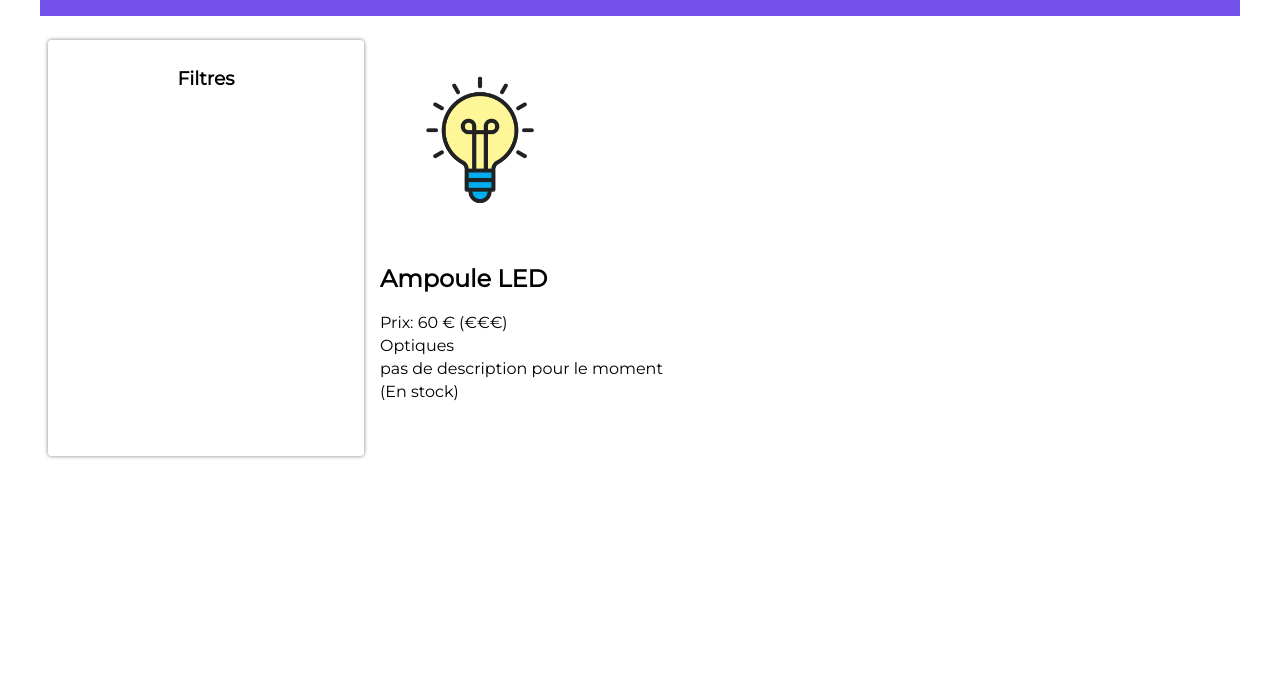
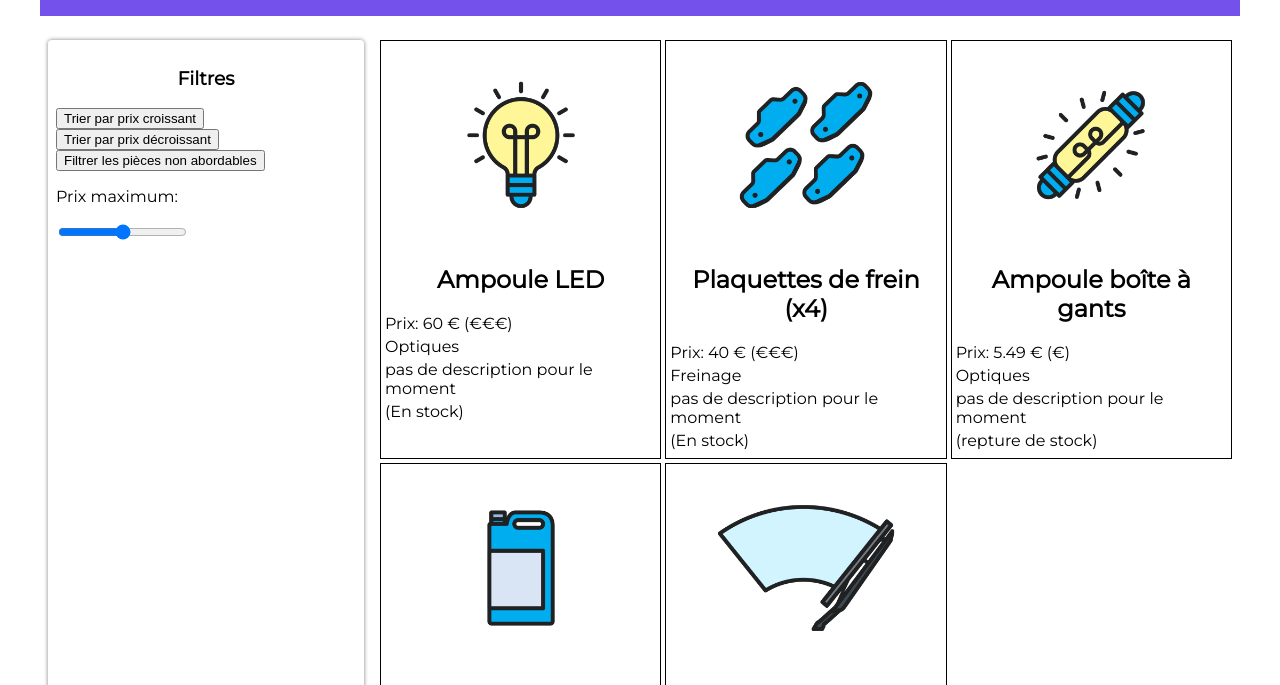
Before and after one commit to KHALILBENTAYEB0895/formation_javascript, a website: page index.html in a window 1280 px wide. Shown: the part 98-783 px from the top of the page. Drawn offline with Linux system fonts and the light colour scheme.

Commit message:
filre avec input range

```diff
--- a/index.html
+++ b/index.html
@@ -15,6 +15,14 @@
 			<!-- Menu de recherche -->
 			<section class="filtres">
 				<h3>Filtres</h3>
+				<button class="btn-trier-crois">Trier par prix croissant</button>
+				<br>
+				<button class="btn-trier-decrois">Trier par prix décroissant</button>
+				<br>
+				<button class="btn-filtrer">Filtrer les pièces non abordables</button>
+				<br>
+				<p>Prix maximum:</p>
+				<input type="range" name="prix-max" id="prix-max" min="0" max="60" step="5">
 			</section>
 
 			<!-- Fiches produits -->
--- a/pieces.js
+++ b/pieces.js
@@ -1,30 +1,81 @@
-const reponse = await fetch("pieces-autos.json");
-const pieces = await reponse.json();
+// const reponse = await ;
+// const pieces = await reponse.json();
+const pieces = await fetch("pieces-autos.json").then(pieces=>pieces.json());
 
-const article = pieces[0];
+
+
+
+
+function genererPieces(pieces){
+    for (let i = 0 ; i < pieces.length ;i++){
+
+        const pieceElement = document.createElement("article");
 
         const imageElement = document.createElement("img");
-imageElement.src = article.image;
+        imageElement.src = pieces[i].image;
+        pieceElement.appendChild(imageElement);
 
         const nomElement = document.createElement("h2");
-nomElement.innerText = article.nom;
+        nomElement.innerText = pieces[i].nom;
+        pieceElement.appendChild(nomElement);
 
         const prixElement = document.createElement("p");
-prixElement.innerText = `Prix: ${article.prix} € (${article.prix < 35 ? "€" : "€€€"})`;
+        prixElement.innerText = `Prix: ${pieces[i].prix} € (${pieces[i].prix < 35 ? "€" : "€€€"})`;
+        pieceElement.appendChild(prixElement);
 
         const categorieElement = document.createElement("p");
-categorieElement.innerText = article.categorie ?? "(aucune catégorie)";
+        categorieElement.innerText = pieces[i].categorie ?? "(aucune catégorie)";
+        pieceElement.appendChild(categorieElement);
 
         const descriptionElement = document.createElement("p");
-descriptionElement.innerText = article.descriptionElement ?? "pas de description pour le moment";
+        descriptionElement.innerText = pieces[i].descriptionElement ?? "pas de description pour le moment";
+        pieceElement.appendChild(descriptionElement);
 
         const dispoElement  = document.createElement("p");
-dispoElement.innerText = article.disponibilite == true ? "(En stock)" : "(repture de stock)";
+        dispoElement.innerText = pieces[i].disponibilite == true ? "(En stock)" : "(repture de stock)";
+        pieceElement.appendChild(dispoElement);
 
-const sectionFiches = document.querySelector(".fiches");
-sectionFiches.appendChild(imageElement);
-sectionFiches.appendChild(nomElement);
-sectionFiches.appendChild(prixElement);
-sectionFiches.appendChild(categorieElement);
-sectionFiches.appendChild(descriptionElement);
-sectionFiches.appendChild(dispoElement);
+        document.querySelector(".fiches").appendChild(pieceElement);
+    }
+}
+
+genererPieces(pieces);
+
+const boutonTrierCrois = document.querySelector(".btn-trier-crois")
+boutonTrierCrois.addEventListener("click",function(){
+    const piecesOrdonnees = Array.from(pieces);
+    piecesOrdonnees.sort(function(a,b){
+        return a.prix - b.prix;
+    });
+    document.querySelector(".fiches").innerHTML = '';
+    genererPieces(piecesOrdonnees);
+});
+const boutonTrierDecrois = document.querySelector(".btn-trier-decrois")
+boutonTrierDecrois.addEventListener("click",function(){
+    const piecesOrdonnees = Array.from(pieces);
+    piecesOrdonnees.sort(function(a,b){
+        return b.prix - a.prix;
+    });
+    document.querySelector(".fiches").innerHTML = '';
+    genererPieces(piecesOrdonnees);
+});
+
+const boutonFiltrer = document.querySelector(".btn-filtrer");
+boutonFiltrer.addEventListener("click",function(){
+    const piecesFiltrees = pieces.filter(function(piece){
+        return piece.disponibilite == true;
+    });
+    document.querySelector(".fiches").innerHTML = '';
+    genererPieces(piecesFiltrees);
+});
+
+
+const inputPrixMAx = document.querySelector("#prix-max");
+
+inputPrixMAx.addEventListener('input',function(){
+    const piecesFiltrees = pieces.filter(function(piece){
+        return piece.prix <= inputPrixMAx.value;
+    });
+    document.querySelector(".fiches").innerHTML = '';
+    genererPieces(piecesFiltrees);
+});
--- a/styles.css
+++ b/styles.css
@@ -45,11 +45,24 @@ main {
 .fiches {
 	flex: 1;
 	margin: 8px;
+	display: grid;
+	grid-template-columns: repeat(3, 1fr);
+	gap: 4px;
 }
-.fiches img {
+.fiches article {
+	border: 1px solid black;
+	padding: 4px;
+}
+.fiches article img {
+	display: block;
+	margin-left: auto;
+	margin-right: auto;
 	max-width: 200px;
 }
-.fiches p {
+.fiches article p {
 	margin-top: 4px;
 	margin-bottom: 4px;
 }
+.fiches article h2 {
+	text-align: center;
+}
```
Lines whose indentation alone changed are shown as unchanged.
